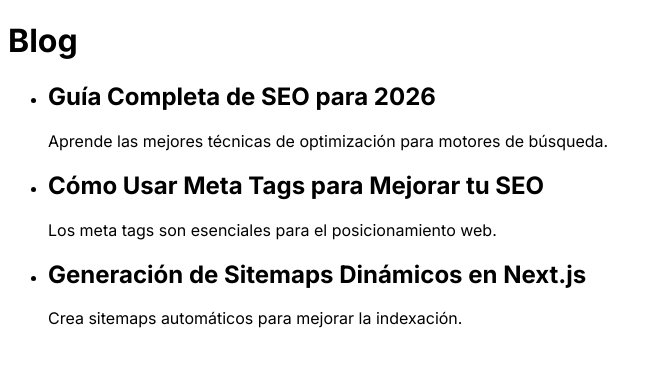
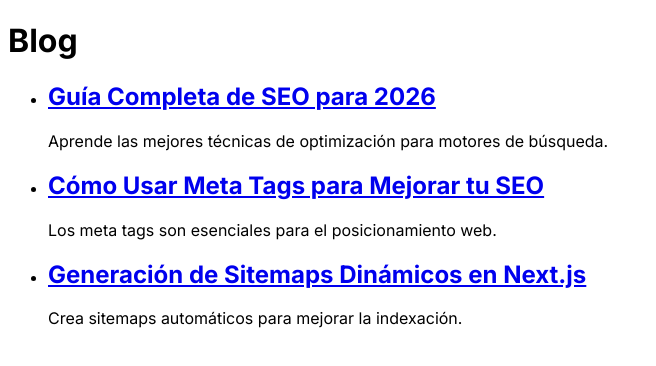
Before and after one commit to jhimydev-rx/Lab14-next, a Next.js app: page /blog in a window 1280 px wide. Shown: the top 366 px of the page, without its empty margins (0-656 px from the left). Built offline with nearby package versions, Linux system fonts and the light colour scheme; no server answers.

Commit message:
feat: shared data module, dynamic blog routes, sitemap from CMS data

```diff
--- /dev/null
+++ b/lib/posts.js
@@ -0,0 +1,34 @@
+// Simula una base de datos o CMS
+// En producción, reemplazar con fetch a tu CMS o consulta a DB
+const posts = [
+  {
+    slug: "guia-seo",
+    title: "Guía Completa de SEO para 2026",
+    excerpt: "Aprende las mejores técnicas de optimización para motores de búsqueda.",
+    content: "Contenido completo sobre la guía de SEO para 2026. Aquí encontrarás estrategias avanzadas de optimización, investigación de keywords, link building y más.",
+    updatedAt: "2026-06-15",
+  },
+  {
+    slug: "meta-tags",
+    title: "Cómo Usar Meta Tags para Mejorar tu SEO",
+    excerpt: "Los meta tags son esenciales para el posicionamiento web.",
+    content: "Los meta tags son fragmentos de código HTML que proporcionan información sobre tu página a los motores de búsqueda. Aprende a usarlos correctamente.",
+    updatedAt: "2026-06-10",
+  },
+  {
+    slug: "sitemaps",
+    title: "Generación de Sitemaps Dinámicos en Next.js",
+    excerpt: "Crea sitemaps automáticos para mejorar la indexación.",
+    content: "Los sitemaps ayudan a Google a descubrir y indexar tus páginas. En Next.js puedes generarlos dinámicamente desde una API.",
+    updatedAt: "2026-06-05",
+  },
+];
+
+// Simula una llamada asíncrona a DB/CMS
+export async function getAllPosts() {
+  return posts;
+}
+
+export async function getPostBySlug(slug) {
+  return posts.find((p) => p.slug === slug) || null;
+}
--- a/pages/blog.js
+++ b/pages/blog.js
@@ -1,14 +1,10 @@
 import Head from "next/head";
+import Link from "next/link";
+import { getAllPosts } from "../lib/posts";
 
 const BASE_URL = process.env.NEXT_PUBLIC_BASE_URL || "http://localhost:3000";
 
-const posts = [
-  { slug: "guia-seo", title: "Guía Completa de SEO para 2026", excerpt: "Aprende las mejores técnicas de optimización para motores de búsqueda." },
-  { slug: "meta-tags", title: "Cómo Usar Meta Tags para Mejorar tu SEO", excerpt: "Los meta tags son esenciales para el posicionamiento web." },
-  { slug: "sitemaps", title: "Generación de Sitemaps Dinámicos en Next.js", excerpt: "Crea sitemaps automáticos para mejorar la indexación." },
-];
-
-export default function Blog() {
+export default function Blog({ posts }) {
   return (
     <>
       <Head>
@@ -24,7 +20,9 @@ export default function Blog() {
       <ul>
         {posts.map((post) => (
           <li key={post.slug}>
-            <h2>{post.title}</h2>
+            <Link href={`/blog/${post.slug}`}>
+              <h2>{post.title}</h2>
+            </Link>
             <p>{post.excerpt}</p>
           </li>
         ))}
@@ -32,3 +30,8 @@ export default function Blog() {
     </>
   );
 }
+
+export async function getStaticProps() {
+  const posts = await getAllPosts();
+  return { props: { posts } };
+}
```
Also changed, not shown: pages/api/sitemap.js (+12 -18 lines), pages/blog/[slug].js (added, +43 -0 lines).
